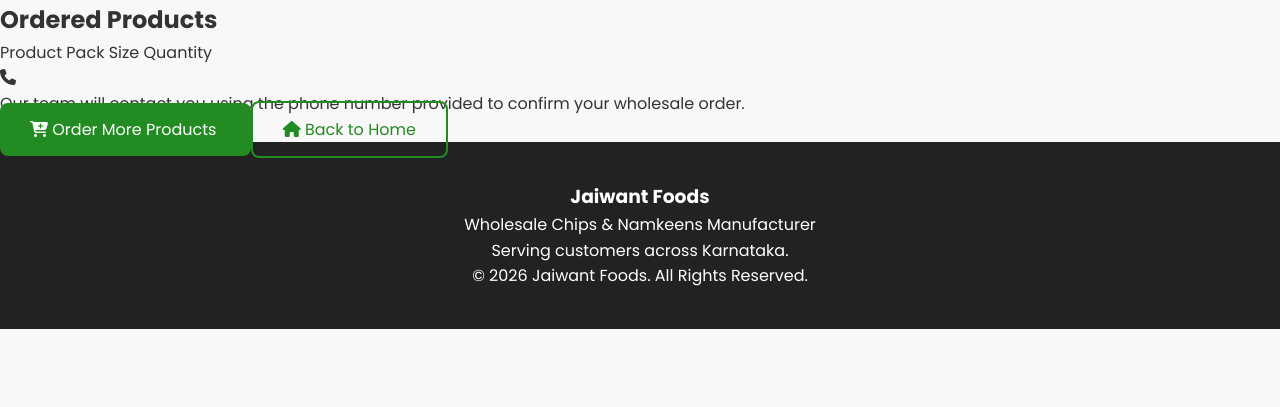
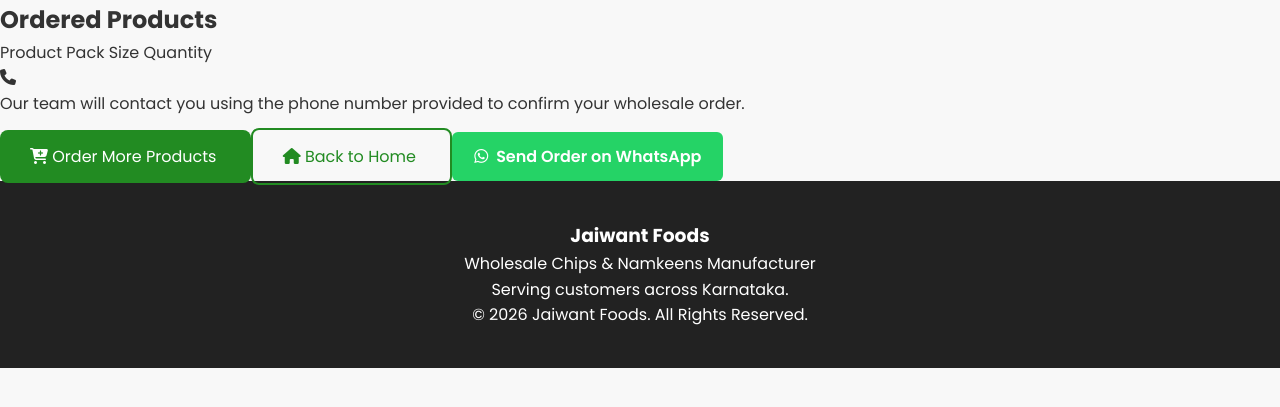
Before and after one commit to rakshujaiwant97-bot/jaiwant-foods, a Flask app: template templates/order_success.html in a window 1280 px wide. Shown: the part 325-732 px from the top of the page. Run offline with Flask 3, Linux system fonts and the light colour scheme; the template is opened without the code that fills it, so the values that code supplies are empty.

Commit message:
Add WhatsApp order button

```diff
--- a/static/css/style.css
+++ b/static/css/style.css
@@ -430,3 +430,17 @@ footer hr{
     margin:20px auto;
     width:80%;
 }
+.whatsapp-btn {
+    display: inline-block;
+    padding: 12px 22px;
+    background: #25D366;
+    color: white;
+    text-decoration: none;
+    border-radius: 6px;
+    font-weight: bold;
+    margin-top: 15px;
+}
+
+.whatsapp-btn:hover {
+    opacity: 0.9;
+}
--- a/templates/order_success.html
+++ b/templates/order_success.html
@@ -20,6 +20,34 @@
     <link
         rel="stylesheet"
         href="{{ url_for('static', filename='css/style.css') }}">
+
+    <style>
+
+        /* =========================
+           WHATSAPP BUTTON
+           ========================= */
+
+        .whatsapp-btn {
+            display: inline-flex;
+            align-items: center;
+            justify-content: center;
+            gap: 8px;
+            padding: 12px 22px;
+            background: #25D366;
+            color: white;
+            text-decoration: none;
+            border-radius: 6px;
+            font-weight: 600;
+            margin-top: 15px;
+            transition: 0.3s;
+        }
+
+        .whatsapp-btn:hover {
+            opacity: 0.9;
+            transform: translateY(-1px);
+        }
+
+    </style>
 
 </head>
 
@@ -227,6 +255,9 @@
 
         <div class="success-buttons">
 
+
+            <!-- ORDER MORE -->
+
             <a
                 href="/products"
                 class="btn">
@@ -238,6 +269,9 @@
             </a>
 
 
+
+            <!-- BACK HOME -->
+
             <a
                 href="/"
                 class="btn-outline">
@@ -247,6 +281,23 @@
                 Back to Home
 
             </a>
+
+
+
+            <!-- WHATSAPP -->
+
+            <a
+                href="#"
+                id="whatsappOrderBtn"
+                class="whatsapp-btn"
+                target="_blank">
+
+                <i class="fa-brands fa-whatsapp"></i>
+
+                Send Order on WhatsApp
+
+            </a>
+
 
         </div>
 
@@ -284,6 +335,66 @@
 </footer>
 
 
+
+<!-- ================= WHATSAPP SCRIPT ================= -->
+
+<script>
+
+    // Get order information from Flask
+
+    const order = {{ order | tojson }};
+
+
+    // Create WhatsApp message
+
+    let message = `NEW WHOLESALE ORDER
+====================
+
+Order No: #${order.order_id}
+
+Shop Name: ${order.shop_name}
+Location: ${order.location}
+Phone: ${order.phone}
+
+PRODUCTS
+====================`;
+
+
+    // Add every product
+
+    order.items.forEach((item, index) => {
+
+        message += `
+
+${index + 1}. ${item.product}
+Pack Size: ${item.size}
+Quantity: ${item.quantity} Kg`;
+
+    });
+
+
+    // Your Jaiwant Snacks WhatsApp number
+    // Country code +91, without + or spaces
+
+    const whatsappNumber = "916366287041";
+
+
+    // Create WhatsApp URL
+
+    const whatsappURL =
+        "https://wa.me/" +
+        whatsappNumber +
+        "?text=" +
+        encodeURIComponent(message);
+
+
+    // Connect URL to WhatsApp button
+
+    document.getElementById("whatsappOrderBtn").href = whatsappURL;
+
+</script>
+
+
 </body>
 
 </html>
```
